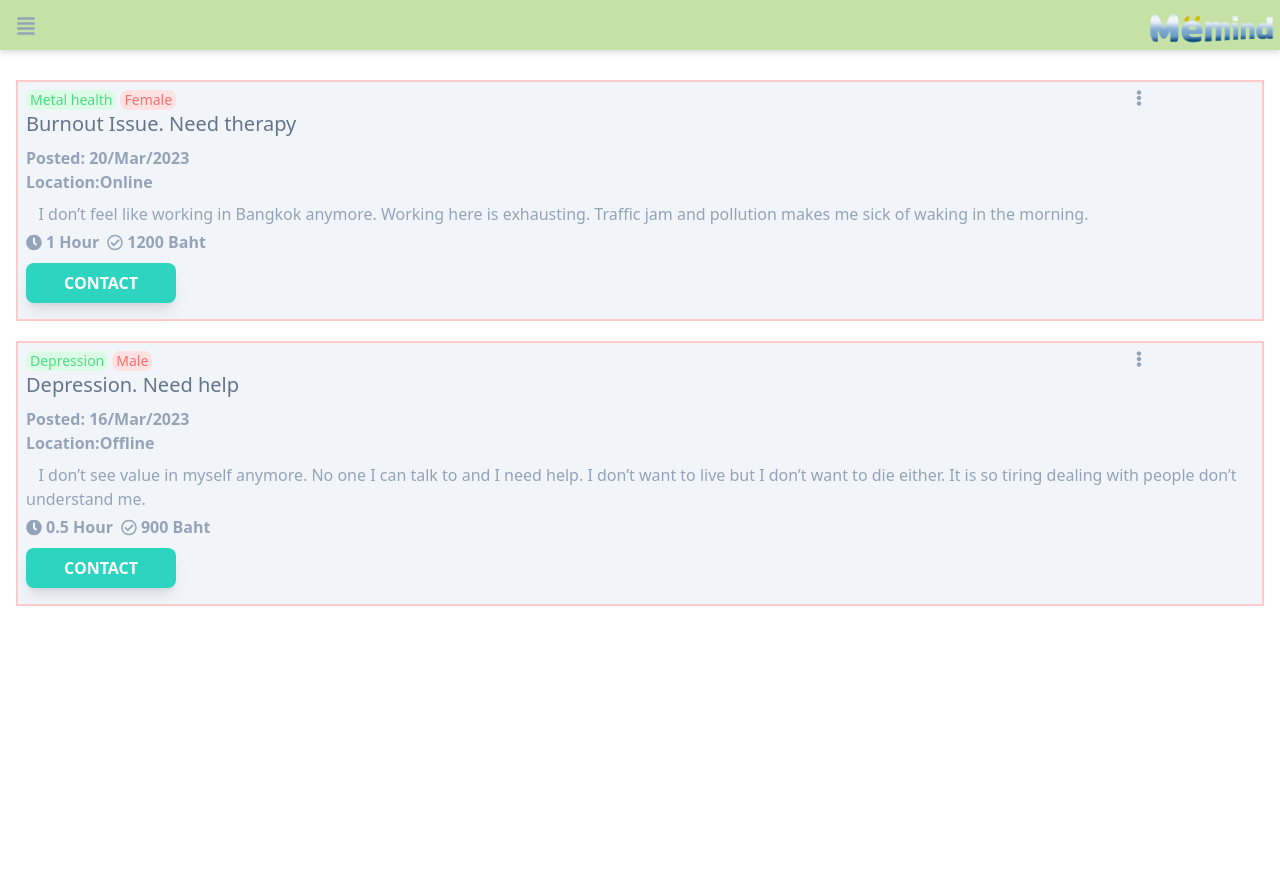
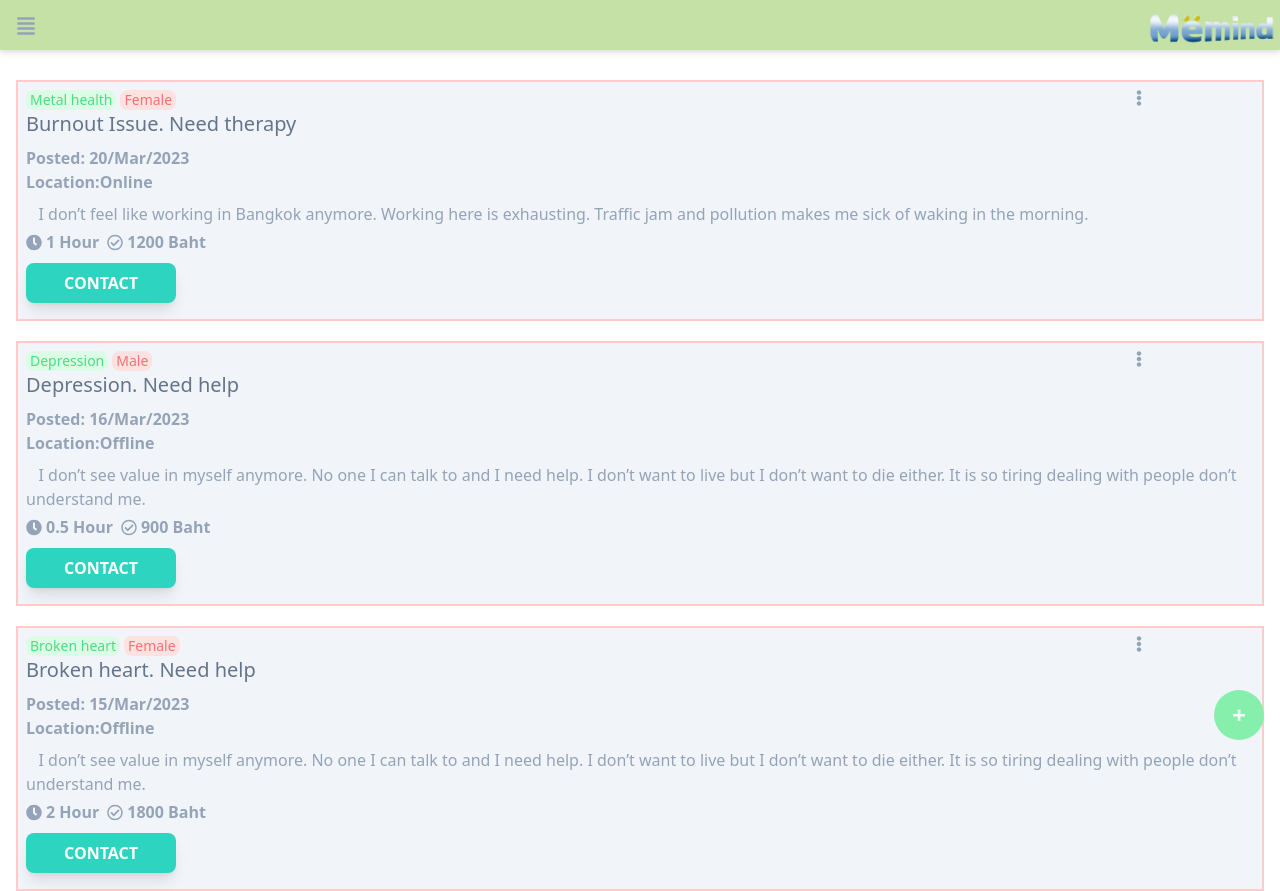
Before and after one commit to soAcademy/bedlendule, a React (Create React App) app: page / in a window 1280 px wide. Before the commit the page ends 844 px from the top, so only its background shows below. Built offline with nearby package versions, Linux system fonts and the light colour scheme.

Commit message:
create add button

```diff
--- a/src/CalenderDoctor/Component/Post.js
+++ b/src/CalenderDoctor/Component/Post.js
@@ -25,6 +25,18 @@ const Post = () => {
         "I don’t see value in myself anymore. No one I can talk to and I need help. I don’t want to live but I don’t want to die either. It is so tiring dealing with people don’t understand me.",
       duration: 1 / 2,
       cost: 900,
+    },
+    {
+      gender: "Female",
+      illness: "Broken heart",
+      issue: "Broken heart",
+      heal: "Need help",
+      time: "15/Mar/2023",
+      location: "Offline",
+      cause:
+        "I don’t see value in myself anymore. No one I can talk to and I need help. I don’t want to live but I don’t want to die either. It is so tiring dealing with people don’t understand me.",
+      duration: 2,
+      cost: 1800,
     },
   ];
   return (
@@ -69,13 +81,18 @@ const Post = () => {
               </div>
             </div>
 
-            <button className="float-left my-2 w-[150px] rounded-lg bg-teal-400 px-1 py-2 font-bold text-white shadow-lg">
+            <button className="float-left my-2 w-[150px] rounded-lg bg-teal-400 px-1 py-2 font-bold text-white shadow-lg hover:bg-blue-300">
               CONTACT
             </button>
           </div>
         ))}
 
-        {/* <button className="h-[150px] rounded-full bg-teal-500 fixed right-4 bottom-5">+</button> */}
+        <button
+          className="fixed right-4 bottom-5 mb-10 h-[50px] w-[50px] rounded-full bg-green-300 text-2xl font-bold text-white hover:bg-blue-300"
+          onClick={() => []}
+        >
+          +
+        </button>
       </div>
     </>
   );
```
